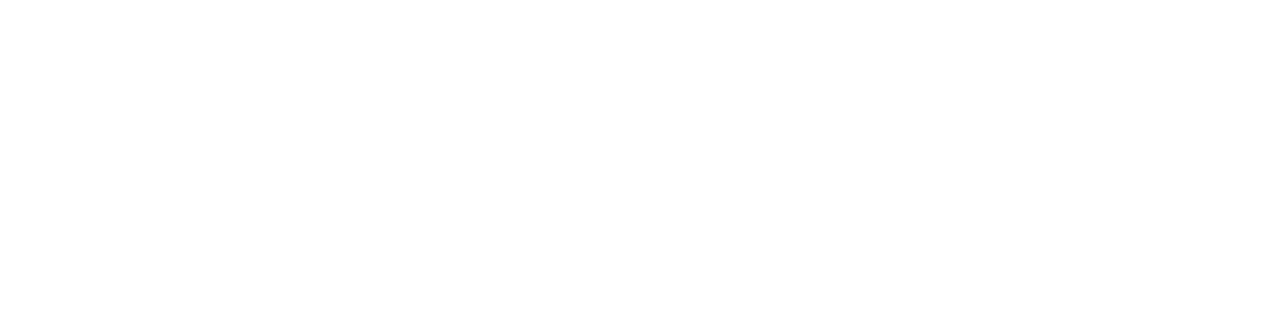
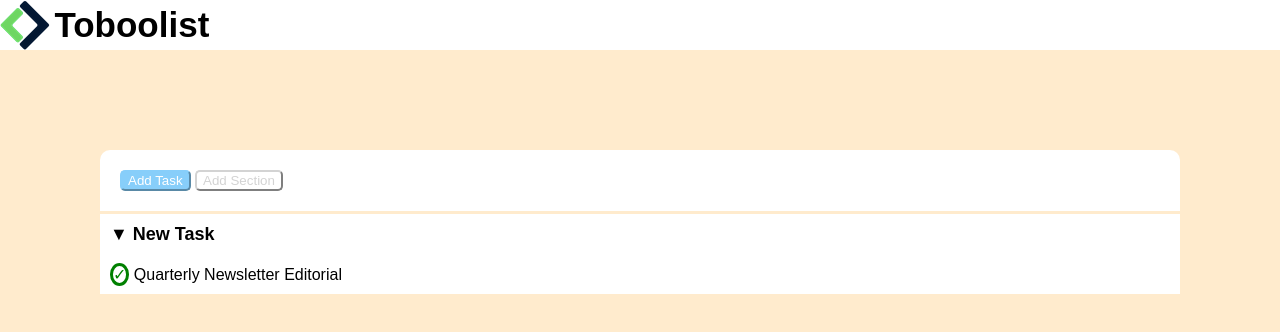
Before and after one commit to Geno00/html-css-toboolist, a plain HTML site: page index.html in a window 1280 px wide. Drawn offline with Linux system fonts and the light colour scheme; a web font is replaced by a local one.

Commit message:
inizio contenuto della pagina

```diff
--- a/css/style.css
+++ b/css/style.css
@@ -0,0 +1,75 @@
+body{
+    font-family: 'IBM Plex Sans Thai Looped', sans-serif;
+    padding: 0;
+    margin: 0;
+    box-sizing: border-box;
+    background-color: blanchedalmond;
+}
+
+header{
+    background-color: white;
+}
+
+
+.logo{
+    font-size: 35px;
+    vertical-align: middle;
+}
+
+.simbolo{
+    vertical-align: middle;
+}
+
+main{
+    text-align: center;
+    margin-top: 100px;
+}
+
+.contenitore1{
+    background-color: white;
+    margin-left: 100px;
+    margin-right: 100px;
+    padding: 20px;
+    border-radius: 10px 10px 0px 0px;
+    text-align: left;
+}
+
+.bottone1{
+    background-color: lightskyblue;
+    color: white;
+    border-color: lightskyblue;
+    border-radius: 5px;
+}
+
+.bottone2{
+    background-color: white;
+    color: lightgray;
+    border-color: lightgray;
+    border-radius: 5px;
+}
+
+.contenitore2{
+    background-color: white;
+    margin-left: 100px;
+    margin-right: 100px;
+    margin-top: 3px;
+    padding: 10px;
+    text-align: left;
+    font-size: 18px;
+
+}
+
+.elemento1{
+    background-color: white;
+    margin-left: 100px;
+    margin-right: 100px;
+    padding: 10px;
+    text-align: left;
+}
+
+.check{
+    color: green;
+    border-radius: 50%;
+    border: solid green;
+
+}
--- a/index.html
+++ b/index.html
@@ -6,13 +6,53 @@
     <meta name="viewport" content="width=device-width, initial-scale=1.0">
     <title>Toboolist</title>
     <link rel="stylesheet" href="css/style.css">
-
+    <link rel="preconnect" href="https://fonts.googleapis.com">
+    <link rel="preconnect" href="https://fonts.gstatic.com" crossorigin>
+    <link href="https://fonts.googleapis.com/css2?family=IBM+Plex+Sans+Thai+Looped&display=swap" rel="stylesheet">
 </head>
 <body>
 
     <header>
-        <img src="img" alt="">
+        <div>
+            <img class="simbolo" src="img/Logo.png" alt="">
+            <span class="logo"><strong>Toboolist</strong></span>
+        </div>
     </header>
+
+    <main>
+        <div class="contenitore1">
+
+            <button class="bottone1">Add Task</button>
+            <button class="bottone2">Add Section</button>
+        </div>
+
+        <div class="contenitore2">
+
+            <span class="lista">
+                &#9660;
+               <strong>New Task</strong>
+            </span>
+
+        </div>
+
+        <div class="elemento1">
+
+            <span>
+                <span class="check">&check;</span>
+                Quarterly Newsletter
+                <span>Editorial</span>
+
+            </span>
+
+
+        </div>
+
+
+
+
+
+
+    </main>
 
 
 </body>
```
Also changed, not shown: img/Logo.png (added), img/logo copia.png (added).
